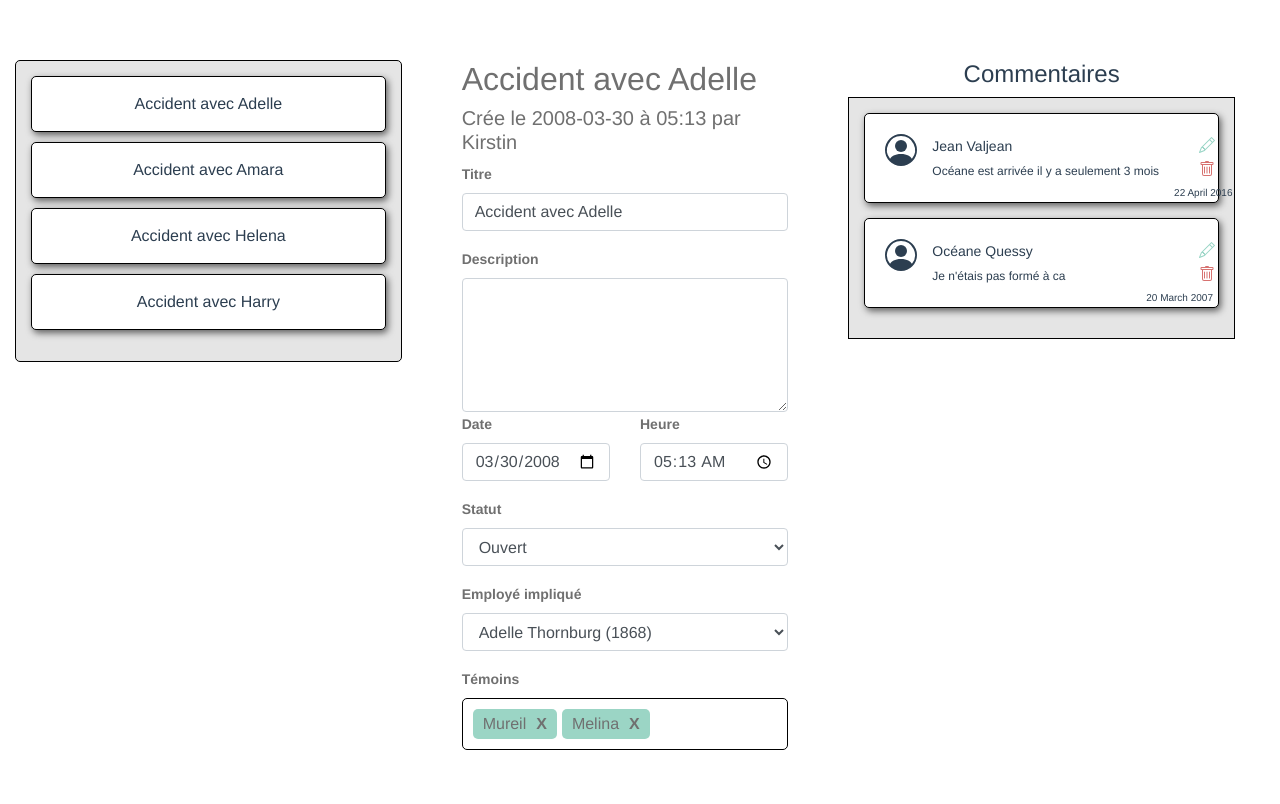
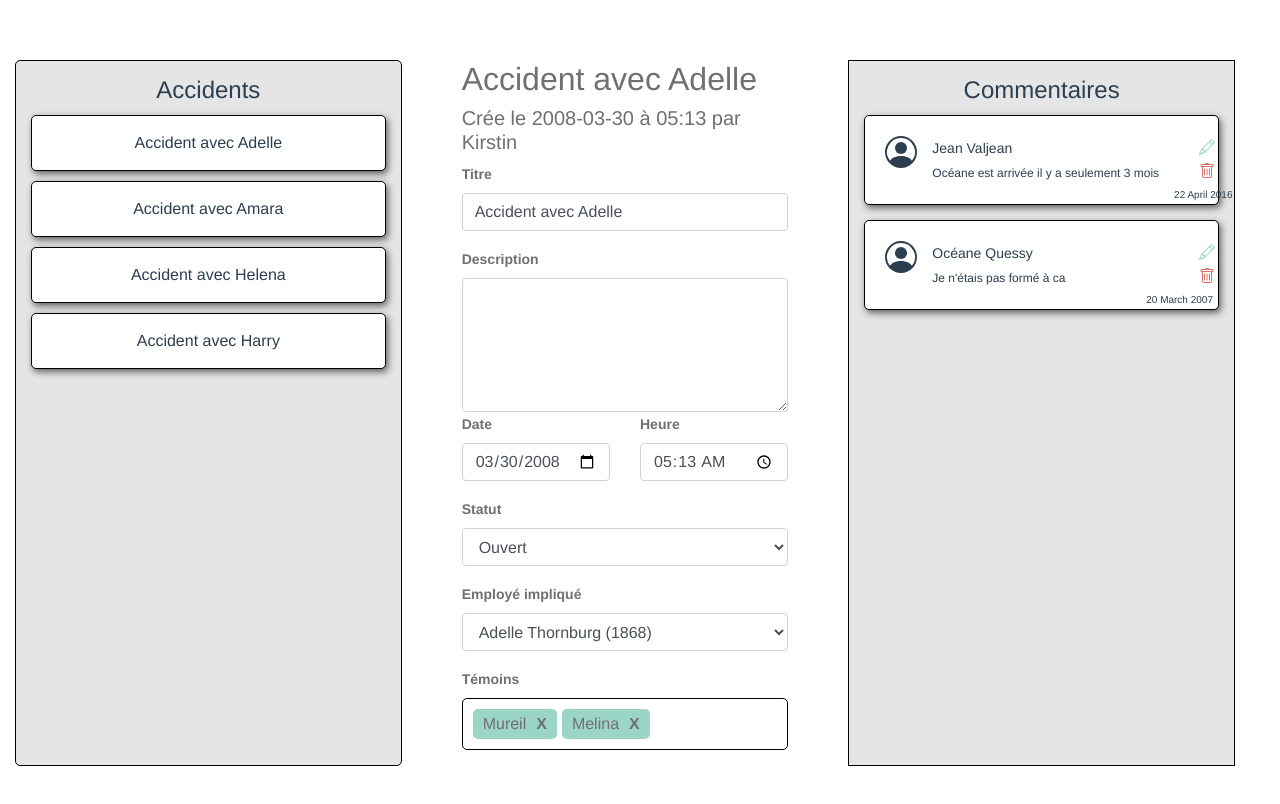
Before and after one commit to Guibibi/conformit, a Vue app: page / in a window 1280 px wide. Shown: the top 804 px of the page. Built offline with nearby package versions, Linux system fonts and the light colour scheme.

Commit message:
Styling changes for comments

```diff
--- a/src/components/Comments.vue
+++ b/src/components/Comments.vue
@@ -1,7 +1,6 @@
 <template lang="html">
-	<div>
+	<div class="comment">
 		<h4>Commentaires</h4>
-		<div class="comment">
 		<div v-for="comment in comments" :key="comment" class="comment__card">
 			<div class="d-flex">
 				<b-icon-person-circle class="comment__picture" font-scale="2"></b-icon-person-circle>
@@ -16,7 +15,6 @@
 				<b-icon-pencil class="comment__edit"></b-icon-pencil>
 				<br />
 				<b-icon-trash class="comment__delete" @click="deleteComment(comment)"></b-icon-trash>
-				</div>
 			</div>
 		</div>
 	</div>
@@ -41,10 +39,15 @@
 </script>
 
 <style scoped lang="scss">
+h4 {
+	margin-bottom: 10px;
+}
+
 .comment {
 	background-color: #e5e5e5;
 	border: 1px solid black;
 	padding: 15px;
+	height: 100%;
 
 	&__card {
 		border: 1px solid black;
--- a/src/components/EventList.vue
+++ b/src/components/EventList.vue
@@ -1,5 +1,6 @@
 <template>
 	<div class="events">
+		<h4>Accidents</h4>
 		<ul class="events__list">
 			<li
 				class="card"
@@ -36,11 +37,16 @@ export default {
 </script>
 
 <style lang="scss" scoped>
+h4 {
+	margin-bottom: 10px;
+}
+
 .events {
 	border: 1px solid black;
 	border-radius: 5px;
 	padding: 15px;
 	background-color: #e5e5e5;
+	height: 100%;
 	&__list {
 		padding-left: 0px !important;
 		list-style-type: none;
```
Lines whose indentation alone changed are shown as unchanged.
